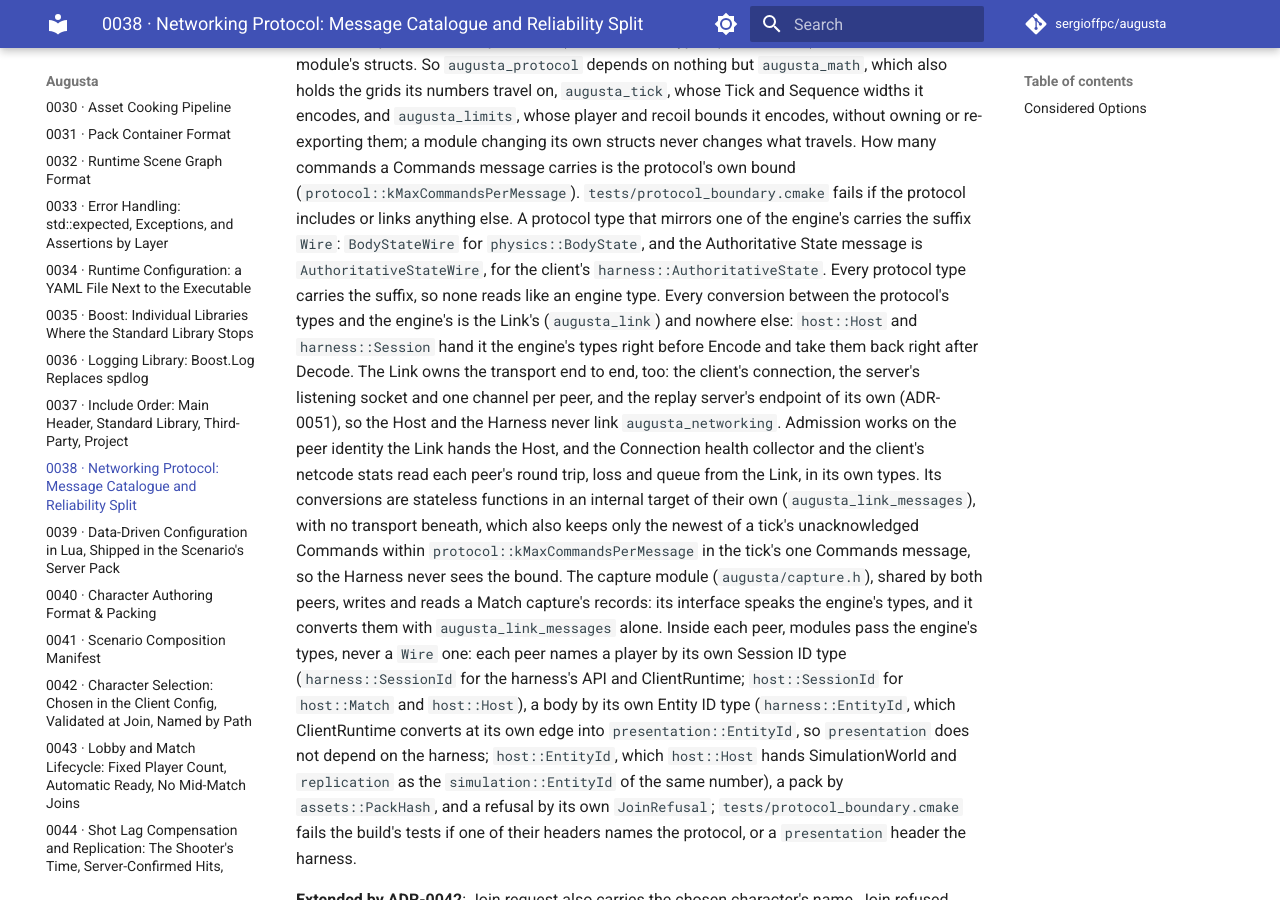
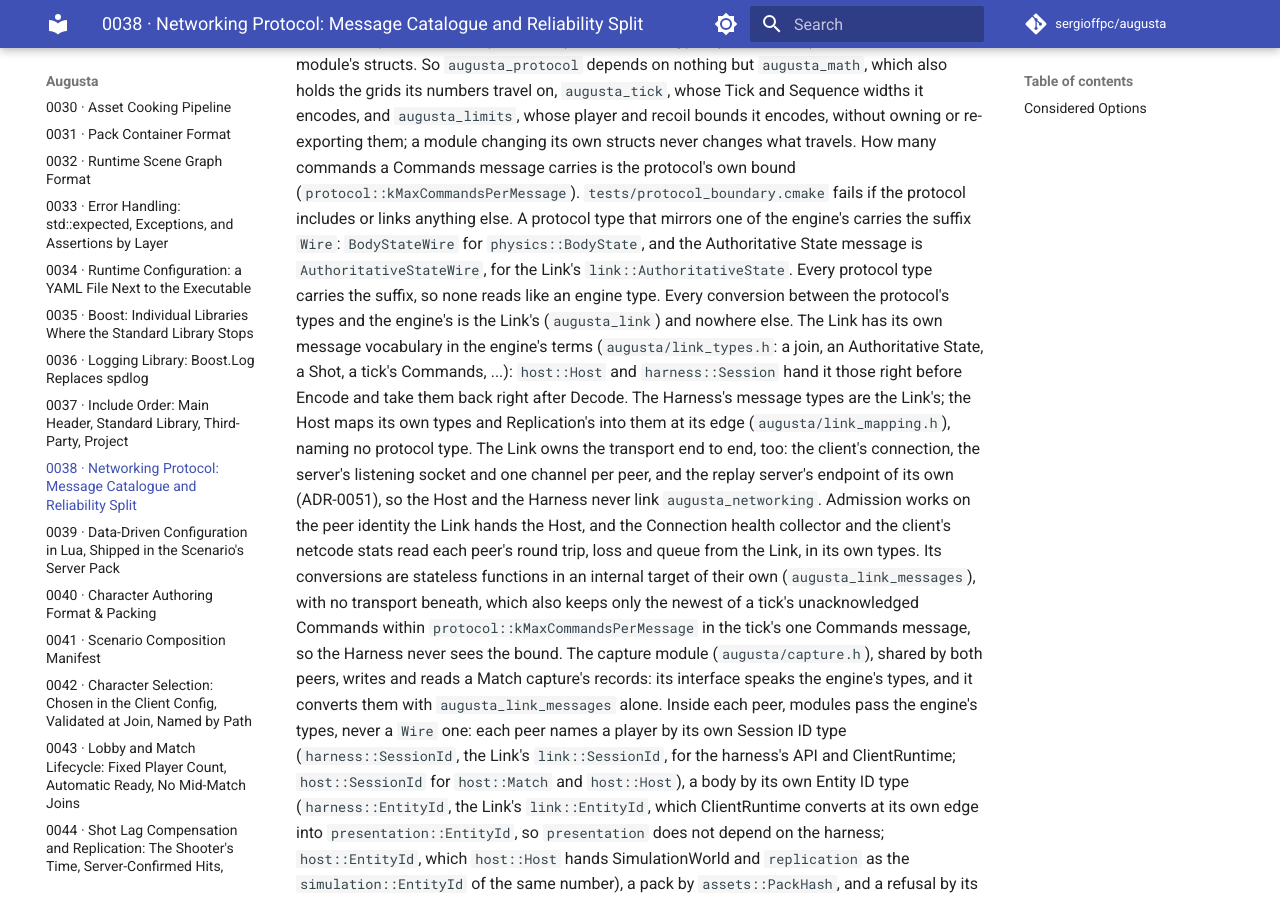
Before and after one commit to sergioffpc/augusta, an MkDocs documentation site: the page built from docs/adr/0038-networking-protocol-messages.md, in a window 1280 px wide and 900 px high, scrolled down 313 px. Built offline with MkDocs 1.6.1 and Material for MkDocs 9.7.7, drawn with Linux system fonts in a browser that asks for light colours; comment, search, counter and statistics services are not loaded.

Commit message:
docs: record the Link's vocabulary and the Runtimes' Lifecycles
ADR-0033: the application boundary is a module of its own, apart from the
supervisor, and each executable's phases and Lifecycle are its Runtime
module's. ADR-0038: the Link has its own message vocabulary
(augusta/link_types.h); the Harness's message types are the Link's, and
the Host maps its own and Replication's into them at its edge in
link_mapping, naming no protocol type. ADR-0051: the replay server serves
its viewers through a Link endpoint of its own. ARCHITECTURE §5: no
Dynamics entry, deferred by #782, Cosmetic bodies and Props' kinematic
poses getting a client-only dynamics module with the first one; the
client Runtime drains the Window's Poll(), not the Renderer; the Server
Runtime includes liveness, Connection health and crash handling. The
link and server READMEs say their responsibility as one paragraph, the
server's Lifecycle in the module.

Co-Authored-By: Claude Opus 5.5 <noreply@anthropic.com>

```diff
--- a/docs/adr/0038-networking-protocol-messages.md
+++ b/docs/adr/0038-networking-protocol-messages.md
@@ -17,28 +17,32 @@ a Commands message carries is the protocol's own bound
 the protocol includes or links anything else. A protocol type that mirrors one
 of the engine's carries the suffix `Wire`: `BodyStateWire` for
 `physics::BodyState`, and the Authoritative State message is
-`AuthoritativeStateWire`, for the client's `harness::AuthoritativeState`. Every
+`AuthoritativeStateWire`, for the Link's `link::AuthoritativeState`. Every
 protocol type carries the suffix, so none reads like an engine type. Every
 conversion between the protocol's types and the engine's is the Link's
-(`augusta_link`) and nowhere else: `host::Host` and `harness::Session` hand it
-the engine's types right before Encode and take them back right after Decode.
-The Link owns the transport end to end, too: the client's connection, the
-server's listening socket and one channel per peer, and the replay server's
-endpoint of its own (ADR-0051), so the Host and the Harness never link
-`augusta_networking`. Admission works on the peer identity the Link hands the
-Host, and the Connection health collector and the client's netcode stats read
-each peer's round trip, loss and queue from the Link, in its own types. Its
-conversions are stateless functions in an internal target of their own
-(`augusta_link_messages`), with no transport beneath, which also keeps only the
-newest of a tick's unacknowledged Commands within
-`protocol::kMaxCommandsPerMessage` in the tick's one Commands message, so the
-Harness never sees the bound. The capture module (`augusta/capture.h`), shared
-by both peers, writes and reads a Match capture's records: its interface speaks
-the engine's types, and it converts them with `augusta_link_messages` alone.
-Inside each peer, modules pass the engine's types, never a `Wire` one: each peer
-names a player by its own Session ID type (`harness::SessionId` for the
-harness's API and ClientRuntime; `host::SessionId` for `host::Match` and
-`host::Host`), a body by its own Entity ID type (`harness::EntityId`, which
+(`augusta_link`) and nowhere else. The Link has its own message vocabulary in
+the engine's terms (`augusta/link_types.h`: a join, an Authoritative State, a
+Shot, a tick's Commands, ...): `host::Host` and `harness::Session` hand it those
+right before Encode and take them back right after Decode. The Harness's message
+types are the Link's; the Host maps its own types and Replication's into them at
+its edge (`augusta/link_mapping.h`), naming no protocol type. The Link owns the
+transport end to end, too: the client's connection, the server's listening
+socket and one channel per peer, and the replay server's endpoint of its own
+(ADR-0051), so the Host and the Harness never link `augusta_networking`.
+Admission works on the peer identity the Link hands the Host, and the Connection
+health collector and the client's netcode stats read each peer's round trip,
+loss and queue from the Link, in its own types. Its conversions are stateless
+functions in an internal target of their own (`augusta_link_messages`), with no
+transport beneath, which also keeps only the newest of a tick's unacknowledged
+Commands within `protocol::kMaxCommandsPerMessage` in the tick's one Commands
+message, so the Harness never sees the bound. The capture module
+(`augusta/capture.h`), shared by both peers, writes and reads a Match capture's
+records: its interface speaks the engine's types, and it converts them with
+`augusta_link_messages` alone. Inside each peer, modules pass the engine's
+types, never a `Wire` one: each peer names a player by its own Session ID type
+(`harness::SessionId`, the Link's `link::SessionId`, for the harness's API and
+ClientRuntime; `host::SessionId` for `host::Match` and `host::Host`), a body by
+its own Entity ID type (`harness::EntityId`, the Link's `link::EntityId`, which
 ClientRuntime converts at its own edge into `presentation::EntityId`, so
 `presentation` does not depend on the harness; `host::EntityId`, which
 `host::Host` hands SimulationWorld and `replication` as the
```
Also changed, not shown: docs/ARCHITECTURE.md (+12 -13 lines), docs/adr/0033-error-handling.md (+6 -4 lines), docs/adr/0051-replay.md (+3 -0 lines), src/modules/link/README.md (+26 -32 lines), src/modules/server/README.md (+8 -10 lines).
